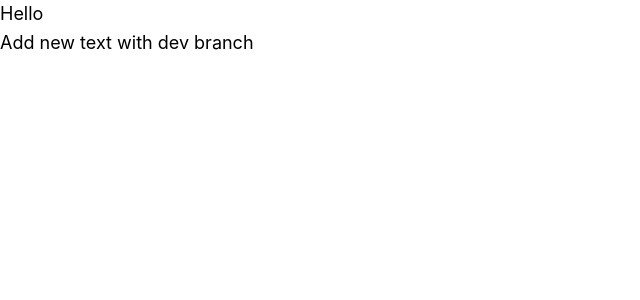
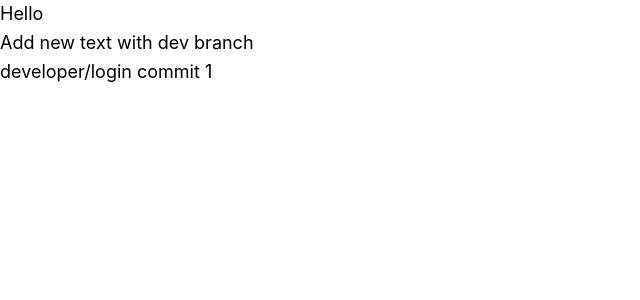
Before and after one commit to 12mativ/nextjs_blog, a Next.js app: page /addpage in a window 1280 px wide. Shown: the top 300 px of the page, without its empty margins (0-640 px from the left). Built offline with nearby package versions, Linux system fonts and the light colour scheme.

Commit message:
developer/login commit 1

```diff
--- a/pages/addpage.js
+++ b/pages/addpage.js
@@ -3,6 +3,10 @@ export default function AddPage() {
         <>
             <div>Hello</div>
             <div>Add new text with dev branch</div>
+
+            <>
+                <div>developer/login commit 1</div>
+            </>
         </>
     )
 }
```
